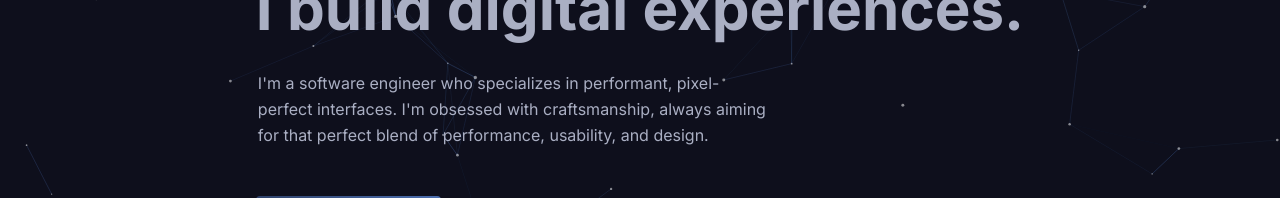
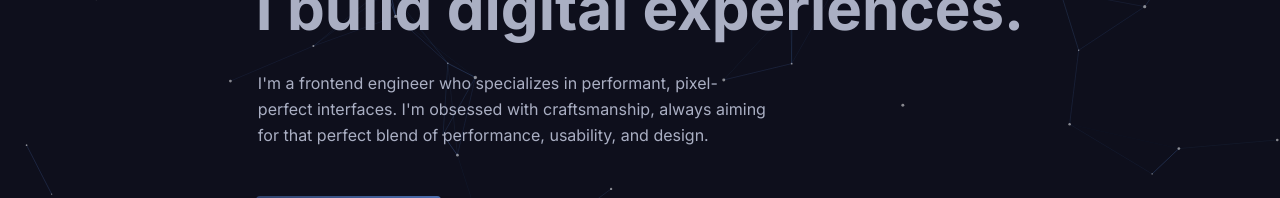
Before and after one commit to Spencer-J-Lee/portfolio-website-v1, a Next.js app: page / in a window 1280 px wide. Shown: the part 355-553 px from the top of the page. Built offline with nearby package versions, Linux system fonts and the light colour scheme.

Commit message:
Change copy

```diff
--- a/src/components/Hero.tsx
+++ b/src/components/Hero.tsx
@@ -29,7 +29,7 @@ export const Hero = () => {
 
         <Fade direction="up" index={13}>
           <p className="text-muted ml-0.5 mt-2.5 max-w-[510px] text-sm leading-relaxed md:mt-8 md:text-base">
-            {`I'm`} a software engineer who specializes in performant,
+            {`I'm`} a frontend engineer who specializes in performant,
             pixel-perfect interfaces. {`I'm`} obsessed with craftsmanship,
             always aiming for that perfect blend of performance, usability, and
             design.
```
Also changed, not shown: project-outline.txt.
